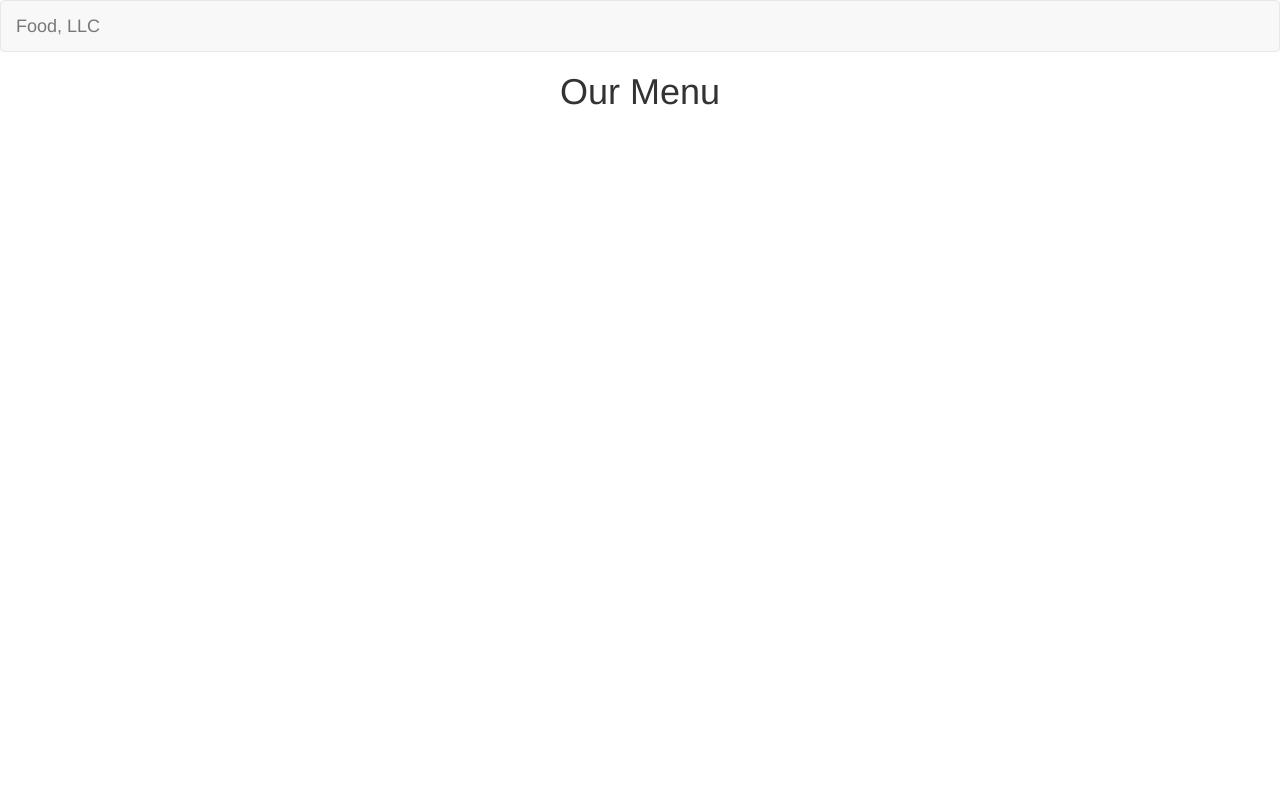
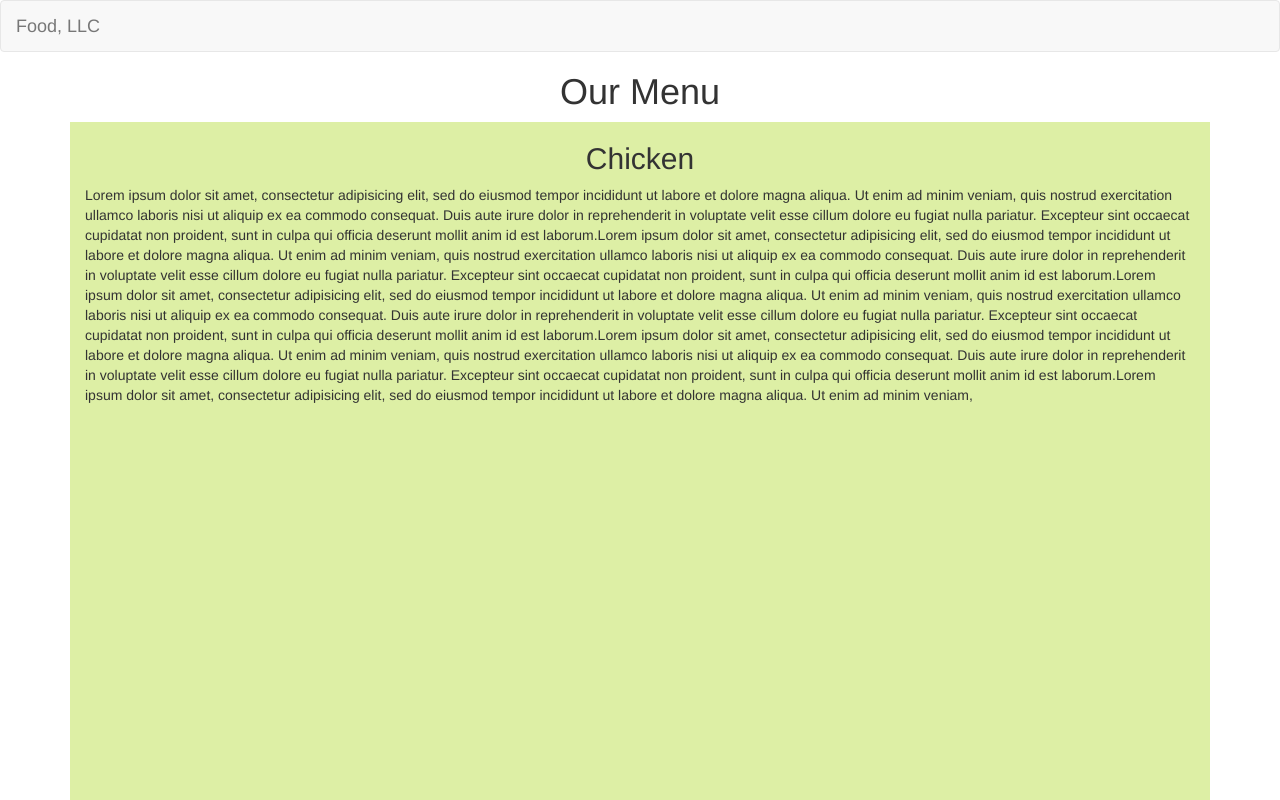
Before and after one commit to samfgit/RubyCourse4-CssBootstrap-Module3HW, a plain HTML site: page index.html in a window 1280 px wide. Shown: the top 800 px of the page. Drawn offline with Linux system fonts and the light colour scheme.

Commit message:
Add main content, Graded section DONE!

```diff
--- a/css/styles.css
+++ b/css/styles.css
@@ -2,6 +2,15 @@
 	background-color: #ccefa5;
 }
 
+#main-content {
+	min-height: 1000px;
+	background-color: #ddefa5;
+	margin-bottom: 15px;
+}
+
+#main-content h2{
+	text-align: center;
+}
 /* Media Rules */
 @media(max-width:767px){
 	#navbar-collapse {
--- a/index.html
+++ b/index.html
@@ -38,6 +38,34 @@
     <h1>our menu</h1>
   </header>
 
+  <div class="container">
+    <div class="col-xs-12" id="main-content">
+      <h2 class="text-capitalize">chicken</h2>
+      <p>Lorem ipsum dolor sit amet, consectetur adipisicing elit, sed do eiusmod
+      tempor incididunt ut labore et dolore magna aliqua. Ut enim ad minim veniam,
+      quis nostrud exercitation ullamco laboris nisi ut aliquip ex ea commodo
+      consequat. Duis aute irure dolor in reprehenderit in voluptate velit esse
+      cillum dolore eu fugiat nulla pariatur. Excepteur sint occaecat cupidatat non
+      proident, sunt in culpa qui officia deserunt mollit anim id est laborum.Lorem ipsum dolor sit amet, consectetur adipisicing elit, sed do eiusmod
+      tempor incididunt ut labore et dolore magna aliqua. Ut enim ad minim veniam,
+      quis nostrud exercitation ullamco laboris nisi ut aliquip ex ea commodo
+      consequat. Duis aute irure dolor in reprehenderit in voluptate velit esse
+      cillum dolore eu fugiat nulla pariatur. Excepteur sint occaecat cupidatat non
+      proident, sunt in culpa qui officia deserunt mollit anim id est laborum.Lorem ipsum dolor sit amet, consectetur adipisicing elit, sed do eiusmod
+      tempor incididunt ut labore et dolore magna aliqua. Ut enim ad minim veniam,
+      quis nostrud exercitation ullamco laboris nisi ut aliquip ex ea commodo
+      consequat. Duis aute irure dolor in reprehenderit in voluptate velit esse
+      cillum dolore eu fugiat nulla pariatur. Excepteur sint occaecat cupidatat non
+      proident, sunt in culpa qui officia deserunt mollit anim id est laborum.Lorem ipsum dolor sit amet, consectetur adipisicing elit, sed do eiusmod
+      tempor incididunt ut labore et dolore magna aliqua. Ut enim ad minim veniam,
+      quis nostrud exercitation ullamco laboris nisi ut aliquip ex ea commodo
+      consequat. Duis aute irure dolor in reprehenderit in voluptate velit esse
+      cillum dolore eu fugiat nulla pariatur. Excepteur sint occaecat cupidatat non
+      proident, sunt in culpa qui officia deserunt mollit anim id est laborum.Lorem ipsum dolor sit amet, consectetur adipisicing elit, sed do eiusmod
+      tempor incididunt ut labore et dolore magna aliqua. Ut enim ad minim veniam,
+    </div>
+  </div>
+
   <!-- jQuery (Bootstrap JS plugins depend on it) -->
   <script src="js/jquery-1.11.3.min.js"></script>
   <script src="js/bootstrap.min.js"></script>
```
